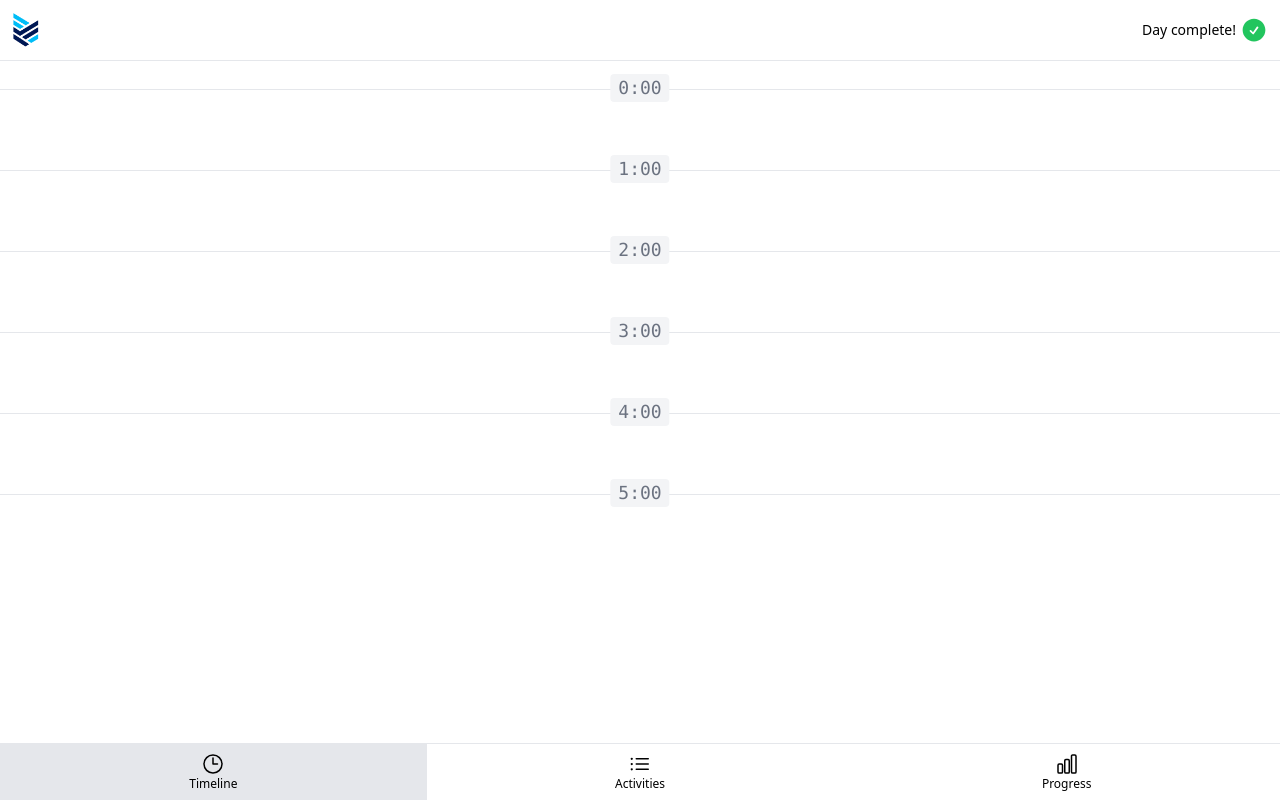
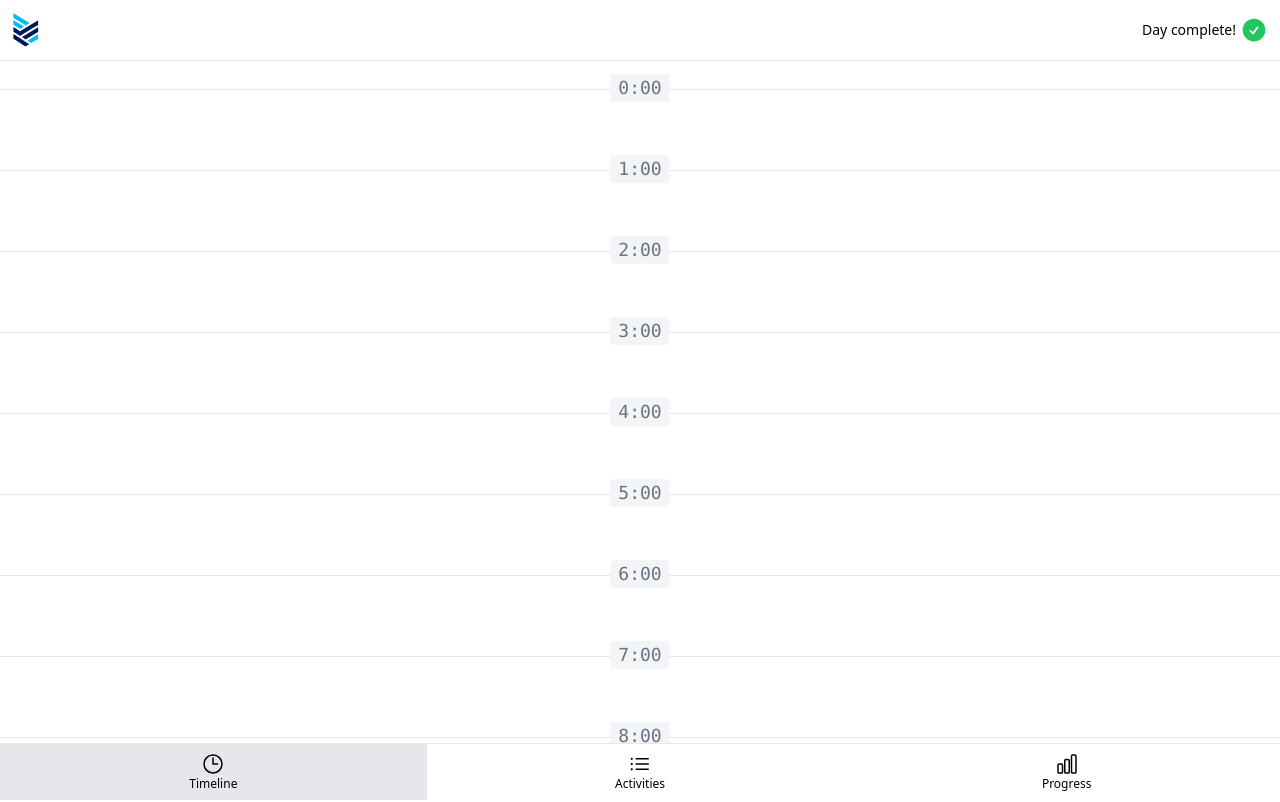
Before and after one commit to Xploitable/ontrack, a Vue app: page /#timeline in a window 1280 px wide. Shown: the top 802 px of the page. Built offline with nearby package versions, Linux system fonts and the light colour scheme.

Commit message:
рефакторинг компонента TheTimeline

```diff
--- a/src/constants.js
+++ b/src/constants.js
@@ -4,6 +4,8 @@
 export const PAGE_ACTIVITIES = 'activities'
 export const PAGE_PROGRESS = 'progress'
 
+export const HOURS_IN_DAY = 24
+
 export const NAV_ITEMS = {
     [PAGE_TIMELINE]: ClockIcon,
     [PAGE_ACTIVITIES]: ListBulletIcon,
--- a/src/functions.js
+++ b/src/functions.js
@@ -1,4 +1,9 @@
-import { PAGE_ACTIVITIES, PAGE_PROGRESS, PAGE_TIMELINE } from './constants'
+import {
+  PAGE_ACTIVITIES,
+  PAGE_PROGRESS,
+  PAGE_TIMELINE,
+  HOURS_IN_DAY
+ } from './constants'
 
 export function normalizePageHash() {
     const hash = window.location.hash.slice(1)
@@ -11,3 +16,14 @@
 
     return PAGE_TIMELINE
 }
+
+export function generateTimelineItems() {
+
+  const timelineItems = []
+
+  for (let hour = 0; hour < HOURS_IN_DAY; hour++) {
+      timelineItems.push({ hour })
+  }
+
+  return timelineItems
+}
--- a/src/pages/TheTimeline.vue
+++ b/src/pages/TheTimeline.vue
@@ -1,14 +1,20 @@
+<script setup>
+    import { generateTimelineItems } from '../functions'
+    const timelineItems = generateTimelineItems()
+
+</script>
+
 <template>
    <div class="mt-7">
     <ul>
-     <li v-for="i in [0, 1, 2, 3, 4, 5]"
-      :key="i"
+     <li v-for="{ hour } in timelineItems"
+      :key="hour"
       class="relative flex flex-col gap-2 border-t border-gray-200 py-10 px-4"
      >
       <a href="#"
        class="absolute -top-4 left-1/2 -translate-x-1/2 rounded bg-gray-100 px-2 font-mono text-lg text-gray-500"
        >
-        {{ i }}:00
+        {{ hour }}:00
       </a>
      </li>
     </ul>
```
